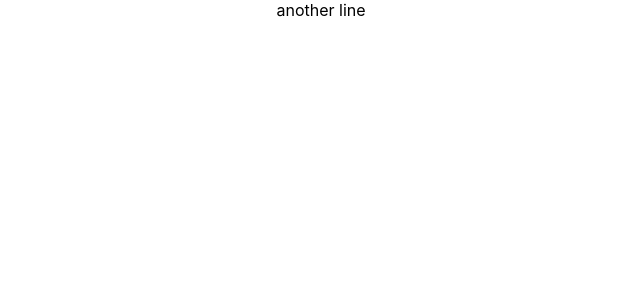
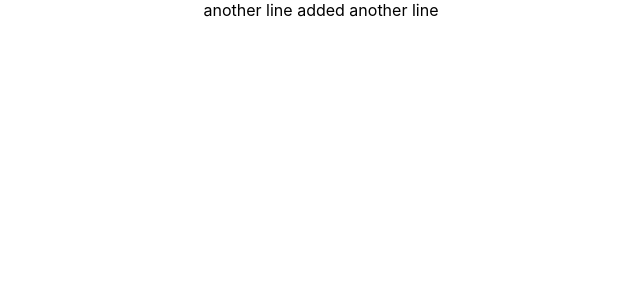
Before and after one commit to egharow/password, a React (Create React App) app: page / in a window 1280 px wide. Shown: the top 300 px of the page, without its empty margins (319-959 px from the left). Built offline with nearby package versions, Linux system fonts and the light colour scheme.

Commit message:
added another line

```diff
--- a/src/App.js
+++ b/src/App.js
@@ -4,6 +4,7 @@ function App() {
   return (
     <div className="App">
       another line
+      added another line
     </div>
   );
 }
```
